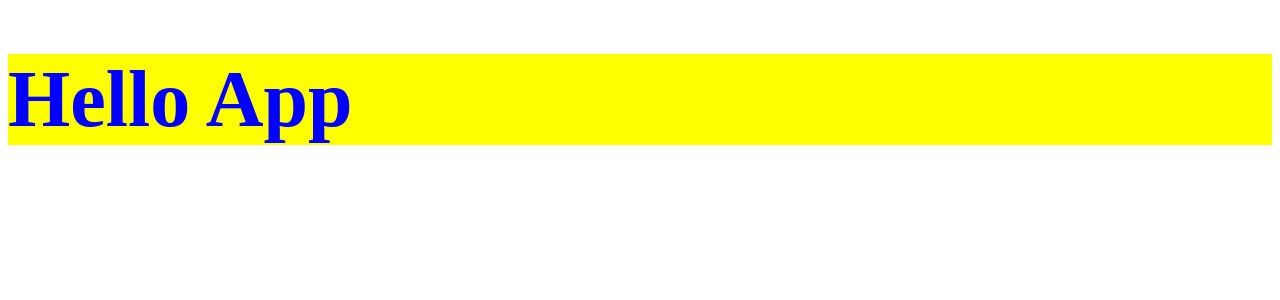
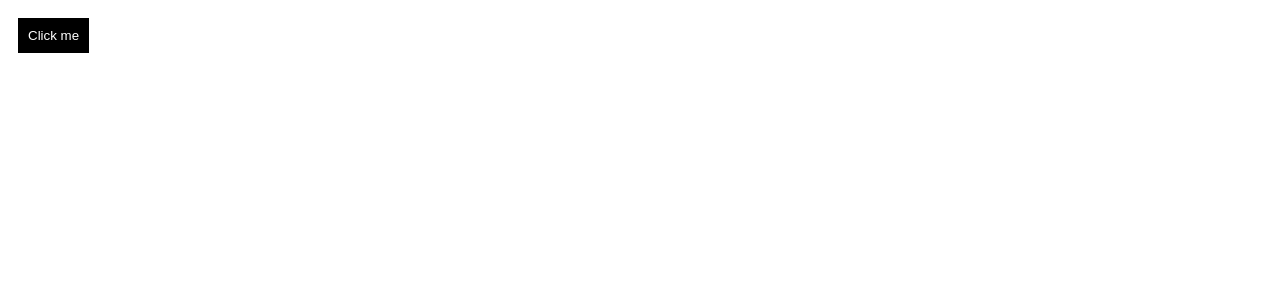
Before and after one commit to Arvindkr123/LearnReactMySide, a React (Create React App) app: page / in a window 1280 px wide. Shown: the top 300 px of the page. Built offline with nearby package versions, Linux system fonts and the light colour scheme.

Commit message:
Change the background color when i click button

```diff
--- a/src/App.js
+++ b/src/App.js
@@ -1,16 +1,32 @@
 import React, { Component } from "react";
 
 export default class App extends Component {
+  state = {
+    change: false,
+  };
+  handleClick = () => {
+    this.setState({
+      change: !this.state.change,
+    });
+  };
+
   render() {
-    const textc = {
-      color: "blue",
+    const btnstyle = {
+      color: "white",
+      backgroundColor: "black",
+      border: "none",
+      padding: "10px",
+      margin: "10px",
+      cursor: "pointer",
     };
-    const texts = {
-      fontSize: "80px",
-    };
+    if (this.state.change === true) {
+      btnstyle.backgroundColor = "orange";
+    }
     return (
       <>
-        <h1 style={{ ...textc, ...texts, ...{backgroundColor:"yellow"} }}>Hello App</h1>
+        <button style={btnstyle} onClick={this.handleClick}>
+          Click me
+        </button>
       </>
     );
   }
```
